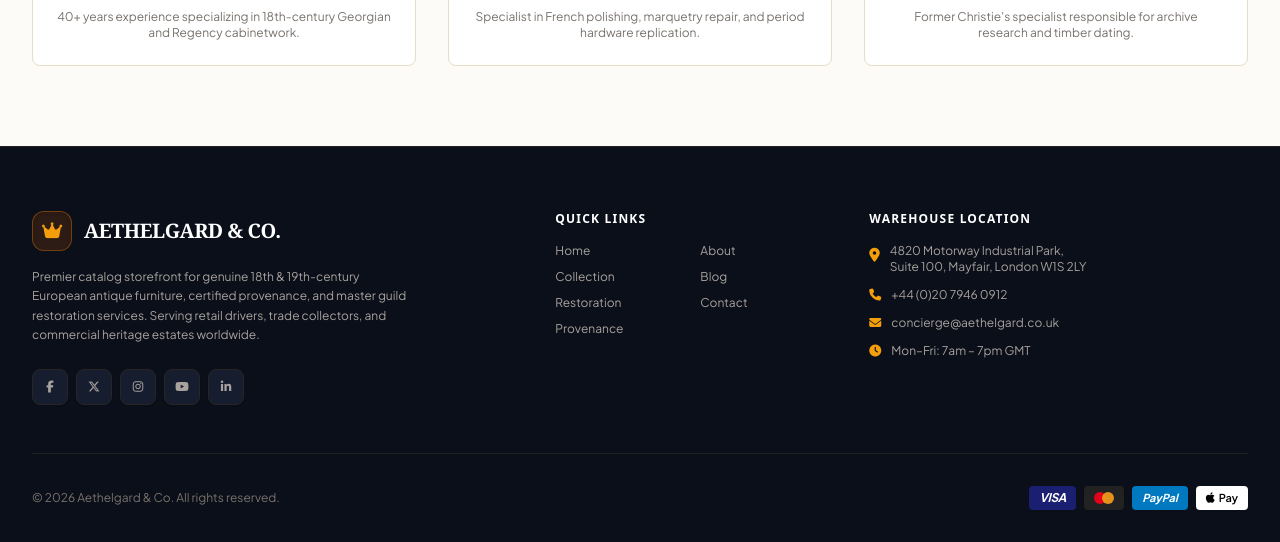
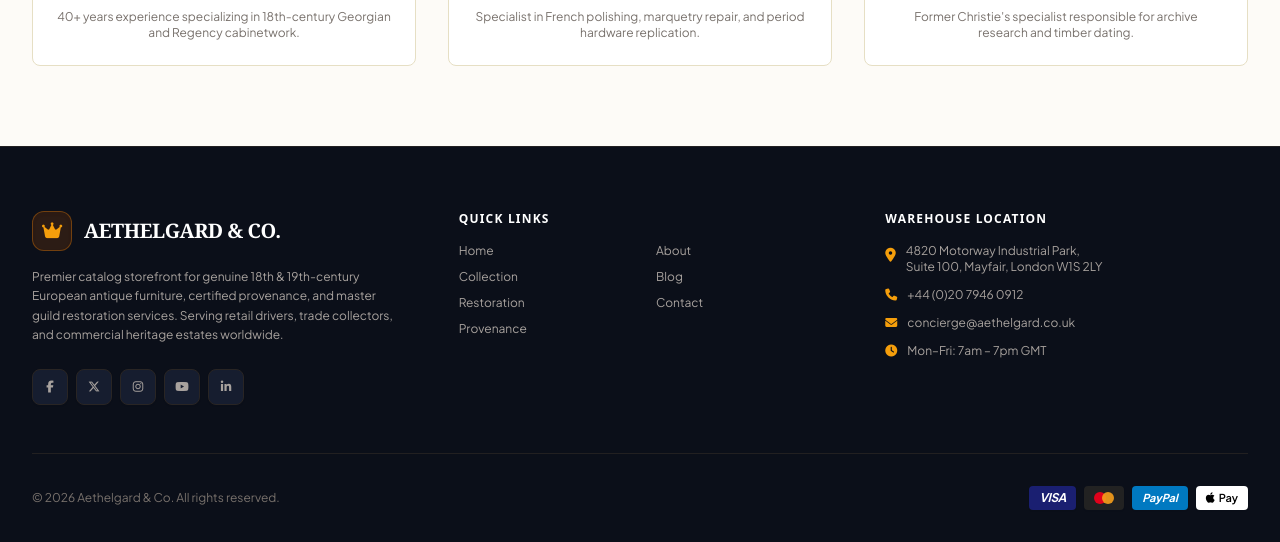
Before and after one commit to reachoutabi/Antique_Vintage_Furniture_Store, a plain HTML site: page about.html in a window 1280 px wide. Shown: the part 1878-2420 px from the top of the page. Drawn offline with nearby package versions, Linux system fonts and the light colour scheme.

Commit message:
Evenly distribute 3 footer columns and balance Quick Links spacing

```diff
--- a/about.html
+++ b/about.html
@@ -272,11 +272,11 @@
   <footer class="bg-[#0b0f19] text-stone-400 pt-16 pb-8 border-t border-stone-800/80 mt-auto">
     <div class="max-w-7xl mx-auto px-4 sm:px-6 lg:px-8">
 
-      <!-- Top Grid: 3 Columns -->
-      <div class="grid grid-cols-1 md:grid-cols-2 lg:grid-cols-12 gap-10 pb-12 border-b border-stone-800/80">
+      <!-- Top Grid: 3 Evenly Split Columns -->
+      <div class="grid grid-cols-1 md:grid-cols-3 gap-10 lg:gap-16 pb-12 border-b border-stone-800/80">
 
-        <!-- Column 1: Brand & Social (Span 5) -->
-        <div class="lg:col-span-5 space-y-4">
+        <!-- Column 1: Brand & Social -->
+        <div class="space-y-4">
           <a href="index.html" class="inline-flex items-center gap-3 group">
             <div class="w-10 h-10 rounded-xl bg-amber-700/20 border border-amber-600/40 flex items-center justify-center shadow-inner shrink-0 group-hover:border-amber-500 transition-colors">
               <i class="fa-solid fa-crown text-amber-500 text-lg"></i>
@@ -284,7 +284,7 @@
             <span class="font-serif text-lg sm:text-xl font-bold tracking-tight text-white block leading-snug group-hover:text-amber-400 transition-colors">AETHELGARD & CO.</span>
           </a>
 
-          <p class="text-xs text-stone-400 leading-relaxed max-w-sm">
+          <p class="text-xs text-stone-400 leading-relaxed">
             Premier catalog storefront for genuine 18th & 19th-century European antique furniture, certified provenance, and master guild restoration services. Serving retail drivers, trade collectors, and commercial heritage estates worldwide.
           </p>
 
@@ -308,10 +308,10 @@
           </div>
         </div>
 
-        <!-- Column 2: QUICK LINKS (Span 3) -->
-        <div class="lg:col-span-3 space-y-3">
+        <!-- Column 2: QUICK LINKS (4 on Left, 3 on Right) -->
+        <div class="space-y-4">
           <h4 class="font-sans font-bold text-white text-xs uppercase tracking-widest mb-4">QUICK LINKS</h4>
-          <div class="grid grid-cols-2 gap-4 text-xs">
+          <div class="grid grid-cols-2 gap-8 text-xs">
             <ul class="space-y-2.5">
               <li><a href="index.html" class="hover:text-amber-400 transition-colors">Home</a></li>
               <li><a href="products.html" class="hover:text-amber-400 transition-colors">Collection</a></li>
@@ -326,8 +326,8 @@
           </div>
         </div>
 
-        <!-- Column 3: WAREHOUSE / SHOWROOM LOCATION (Span 4) -->
-        <div class="lg:col-span-4 space-y-3">
+        <!-- Column 3: WAREHOUSE LOCATION -->
+        <div class="space-y-4">
           <h4 class="font-sans font-bold text-white text-xs uppercase tracking-widest mb-4">WAREHOUSE LOCATION</h4>
           <ul class="space-y-3 text-xs text-stone-400">
             <li class="flex items-start gap-2.5">
```
Also changed, not shown: blog-details.html (+10 -10 lines), blog.html (+10 -10 lines), contact.html (+10 -10 lines), index-2.html (+10 -10 lines), index.html (+10 -10 lines), product-details.html (+10 -10 lines), products.html (+10 -10 lines), provenance.html (+10 -10 lines), restoration.html (+10 -10 lines).
